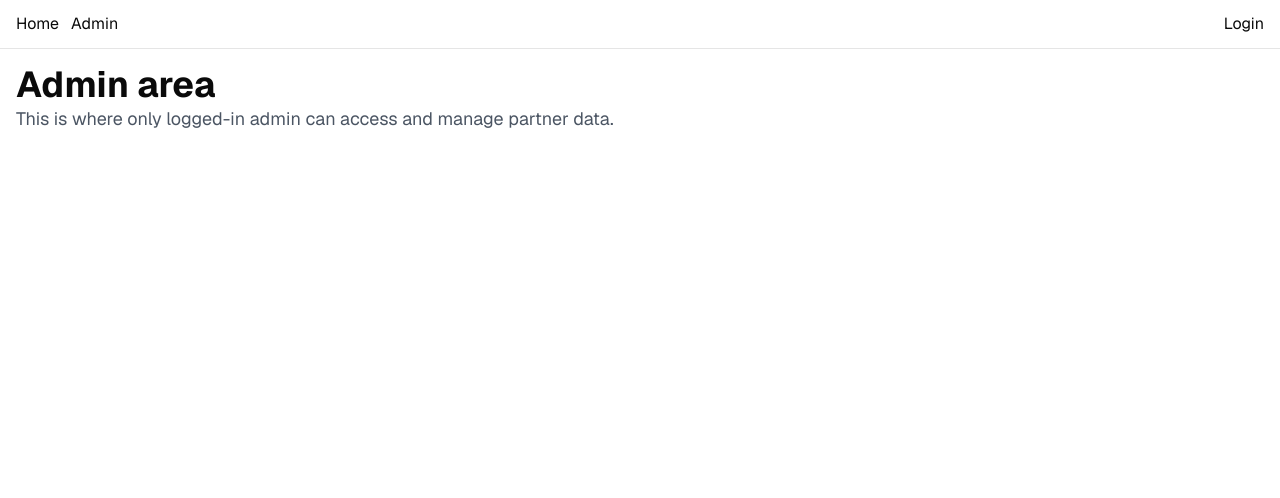
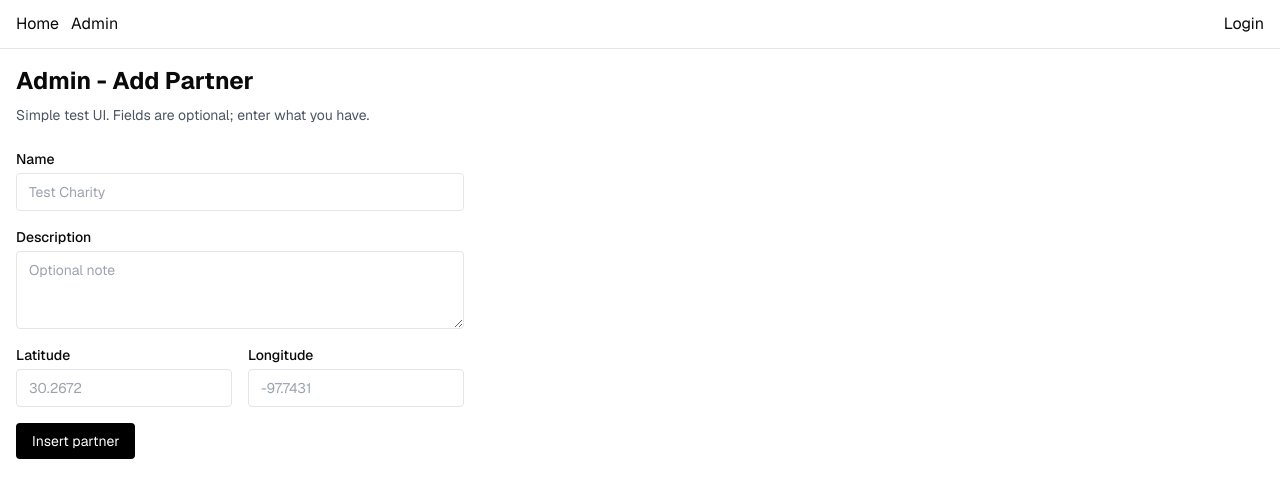
Before and after one commit to barnetthan/austinparkspartnermap, a Next.js app: page /admin in a window 1280 px wide. Shown: the top 498 px of the page. Built offline with nearby package versions, Linux system fonts and the light colour scheme; no server answers.

Commit message:
Basic UI for database connection testing

```diff
--- a/app/admin/page.tsx
+++ b/app/admin/page.tsx
@@ -1,10 +1,157 @@
+"use client";
+
+import { useMemo, useState } from "react";
+import { createClient } from "@/lib/supabase/client";
+
 export default function AdminPage() {
+  const supabase = useMemo(() => createClient(), []);
+
+  const [name, setName] = useState("");
+  const [description, setDescription] = useState("");
+  const [latitude, setLatitude] = useState("");
+  const [longitude, setLongitude] = useState("");
+
+  const [status, setStatus] = useState<
+    | { ok: true; message: string }
+    | { ok: false; message: string }
+    | null
+  >(null);
+
+  const [pending, setPending] = useState(false);
+
+  async function onSubmit(e: React.FormEvent) {
+    e.preventDefault();
+    setPending(true);
+    setStatus(null);
+
+    const payload: Record<string, unknown> = {};
+
+    if (name.trim()) payload.name = name.trim();
+    if (description.trim()) payload.description = description.trim();
+
+    if (latitude.trim()) {
+      const n = Number.parseFloat(latitude.trim());
+      if (Number.isNaN(n)) {
+        setStatus({ ok: false, message: "Latitude must be a valid number." });
+        setPending(false);
+        return;
+      }
+      payload.latitude = n;
+    }
+
+    if (longitude.trim()) {
+      const n = Number.parseFloat(longitude.trim());
+      if (Number.isNaN(n)) {
+        setStatus({ ok: false, message: "Longitude must be a valid number." });
+        setPending(false);
+        return;
+      }
+      payload.longitude = n;
+    }
+
+    const { error } = await supabase.from("partners").insert([payload]);
+
+    if (error) {
+      setStatus({
+        ok: false,
+        message: error.message || "Failed to insert partner.",
+      });
+      setPending(false);
+      return;
+    }
+
+    setStatus({ ok: true, message: "Partner inserted." });
+    setName("");
+    setDescription("");
+    setLatitude("");
+    setLongitude("");
+    setPending(false);
+  }
+
   return (
     <div>
-      <h1 className="text-4xl font-bold">Admin area</h1>
-      <p className="text-lg text-gray-600">
-        This is where only logged-in admin can access and manage partner data.
+      <h1 className="text-2xl font-bold">Admin - Add Partner</h1>
+      <p className="mt-2 text-sm text-gray-600">
+        Simple test UI. Fields are optional; enter what you have.
       </p>
+
+      <form onSubmit={onSubmit} className="mt-6 max-w-md space-y-4">
+        <div className="flex flex-col gap-1">
+          <label htmlFor="name" className="text-sm font-medium">
+            Name
+          </label>
+          <input
+            id="name"
+            value={name}
+            onChange={(e) => setName(e.target.value)}
+            className="rounded border px-3 py-2 text-sm"
+            placeholder="Test Charity"
+          />
+        </div>
+
+        <div className="flex flex-col gap-1">
+          <label htmlFor="description" className="text-sm font-medium">
+            Description
+          </label>
+          <textarea
+            id="description"
+            value={description}
+            onChange={(e) => setDescription(e.target.value)}
+            className="rounded border px-3 py-2 text-sm"
+            placeholder="Optional note"
+            rows={3}
+          />
+        </div>
+
+        <div className="grid grid-cols-2 gap-4">
+          <div className="flex flex-col gap-1">
+            <label htmlFor="latitude" className="text-sm font-medium">
+              Latitude
+            </label>
+            <input
+              id="latitude"
+              value={latitude}
+              onChange={(e) => setLatitude(e.target.value)}
+              className="rounded border px-3 py-2 text-sm"
+              placeholder="30.2672"
+              inputMode="decimal"
+            />
+          </div>
+
+          <div className="flex flex-col gap-1">
+            <label htmlFor="longitude" className="text-sm font-medium">
+              Longitude
+            </label>
+            <input
+              id="longitude"
+              value={longitude}
+              onChange={(e) => setLongitude(e.target.value)}
+              className="rounded border px-3 py-2 text-sm"
+              placeholder="-97.7431"
+              inputMode="decimal"
+            />
+          </div>
+        </div>
+
+        {status ? (
+          <p
+            className={`text-sm ${
+              status.ok ? "text-green-700" : "text-red-600"
+            }`}
+            role="status"
+          >
+            {status.message}
+          </p>
+        ) : null}
+
+        <button
+          type="submit"
+          disabled={pending}
+          className="rounded bg-black px-4 py-2 text-sm text-white disabled:opacity-50"
+        >
+          {pending ? "Saving..." : "Insert partner"}
+        </button>
+      </form>
     </div>
   );
 }
--- a/app/page.tsx
+++ b/app/page.tsx
@@ -1,8 +1,41 @@
-export default function Map() {
+import { createClient } from "@/lib/supabase/server";
+import { Suspense } from "react";
+
+async function PartnersList() {
+  const supabase = await createClient();
+  const { data: partners, error } = await supabase.from("partners").select("*");
+
+  if (error) {
+    return (
+      <p className="mt-4 text-red-600">Error loading partners: {error.message}</p>
+    );
+  }
+
+  if (!partners || partners.length === 0) {
+    return <p className="mt-4 text-gray-600">No partners found.</p>;
+  }
+
+  return (
+    <div className="mt-4 space-y-3">
+      {partners.map((partner, index) => (
+        <div key={String(partner.id ?? index)} className="rounded border p-3">
+          <pre className="text-sm whitespace-pre-wrap">
+            {JSON.stringify(partner, null, 2)}
+          </pre>
+        </div>
+      ))}
+    </div>
+  );
+}
+
+export default function HomePage() {
   return (
     <main>
-      <h1 className="text-4xl font-bold">Map</h1>
-      <p className="text-lg text-gray-600">Map will go here, look into google maps api or other libraries.</p>
+      <h1 className="text-4xl font-bold">Home</h1>
+      <p className="text-lg text-gray-600">Partner data loaded on page load.</p>
+      <Suspense fallback={<p className="mt-4 text-gray-600">Loading partners...</p>}>
+        <PartnersList />
+      </Suspense>
     </main>
   );
 }
```
